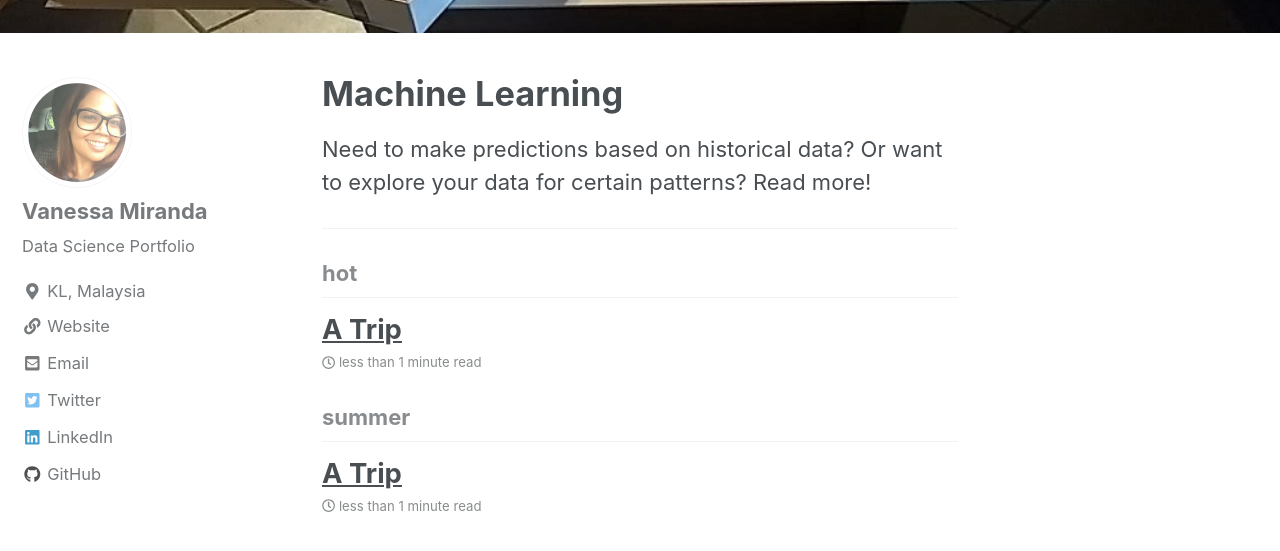
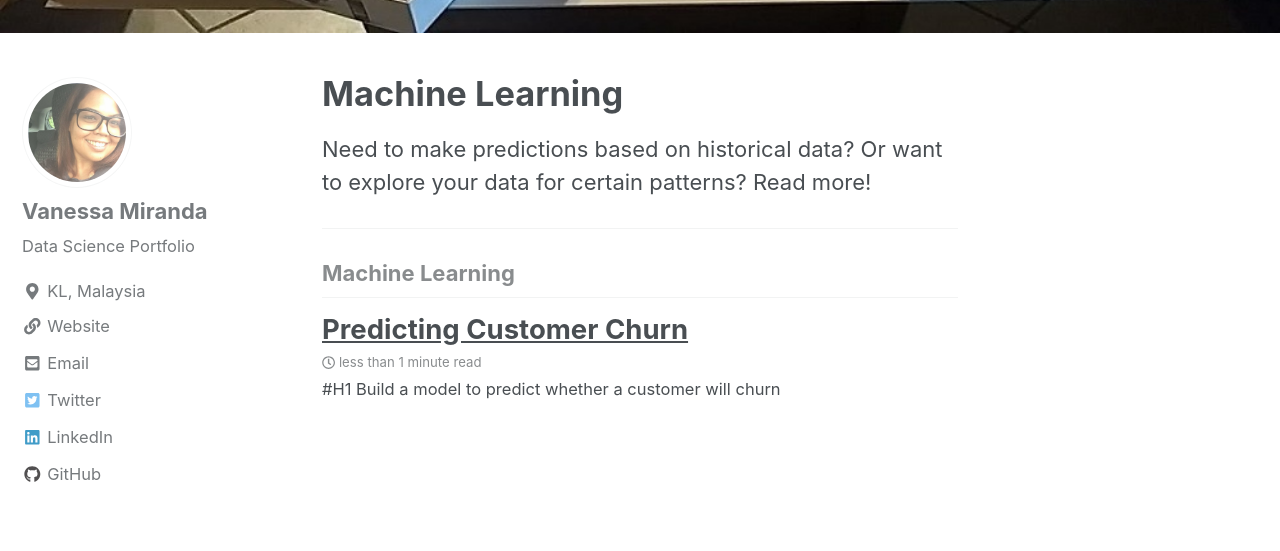
Before and after one commit to vanessamiranda/vanessamiranda.github.io, a Jekyll site: the page built from _pages/machine.md, in a window 1280 px wide and 900 px high, scrolled down 579 px. Shown: the top 551 px of the window. Built offline with Jekyll 4.4.1, drawn with Linux system fonts in a browser that asks for light colours; nearby versions of some CDN libraries; some of the changed lines change nothing that is shown.

Commit message:
update page post

```diff
--- a/_posts/2019-08-19-Predicting_Customer_Churn.md
+++ b/_posts/2019-08-19-Predicting_Customer_Churn.md
@@ -1,7 +1,15 @@
 ---
 layout: post
-title: "A Trip"
-category: [blog, travel]
-tags: [hot, summer]
+title: "Predicting Customer Churn"
+category: [blog, Data Science]
+tags: [Machine Learning]
 
 ---
+#H1 Build a model to predict whether a customer will churn
+
+##H2 Business Problem
+
+Churn is one of the largest problems faced by most businesses. It costs between 5 times and 25 times as much to find a new customer than to retain an existing one. Therefore,anticipating when a customer churn is an important business objective. For the purposes of this report,
+
+1. Telco dataset from IBM was utilised [Telecom Churn Dataset](https://www.ibm.com/communities/analytics/watson-analytics-blog/guide-to-sample-datasets/)
+2. Report Objective: Build a model to predict whether a customer will churn
```
